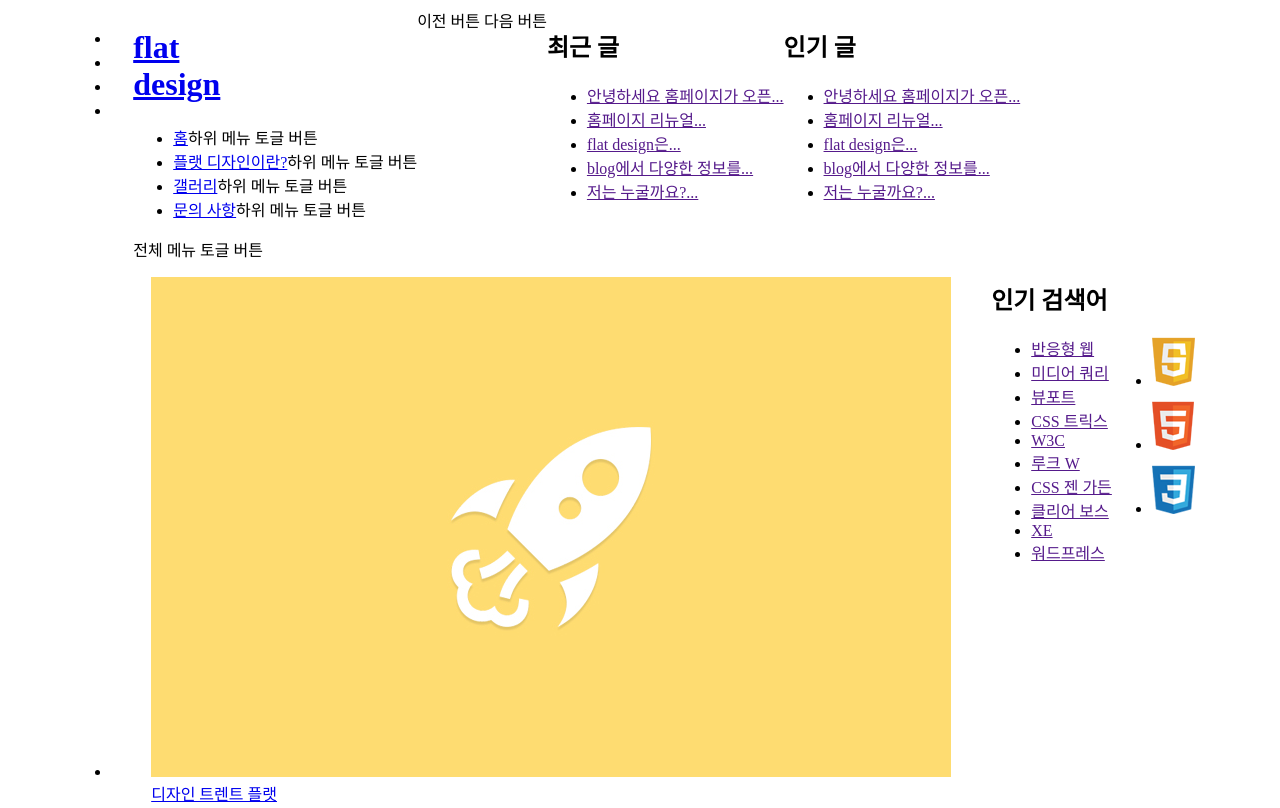
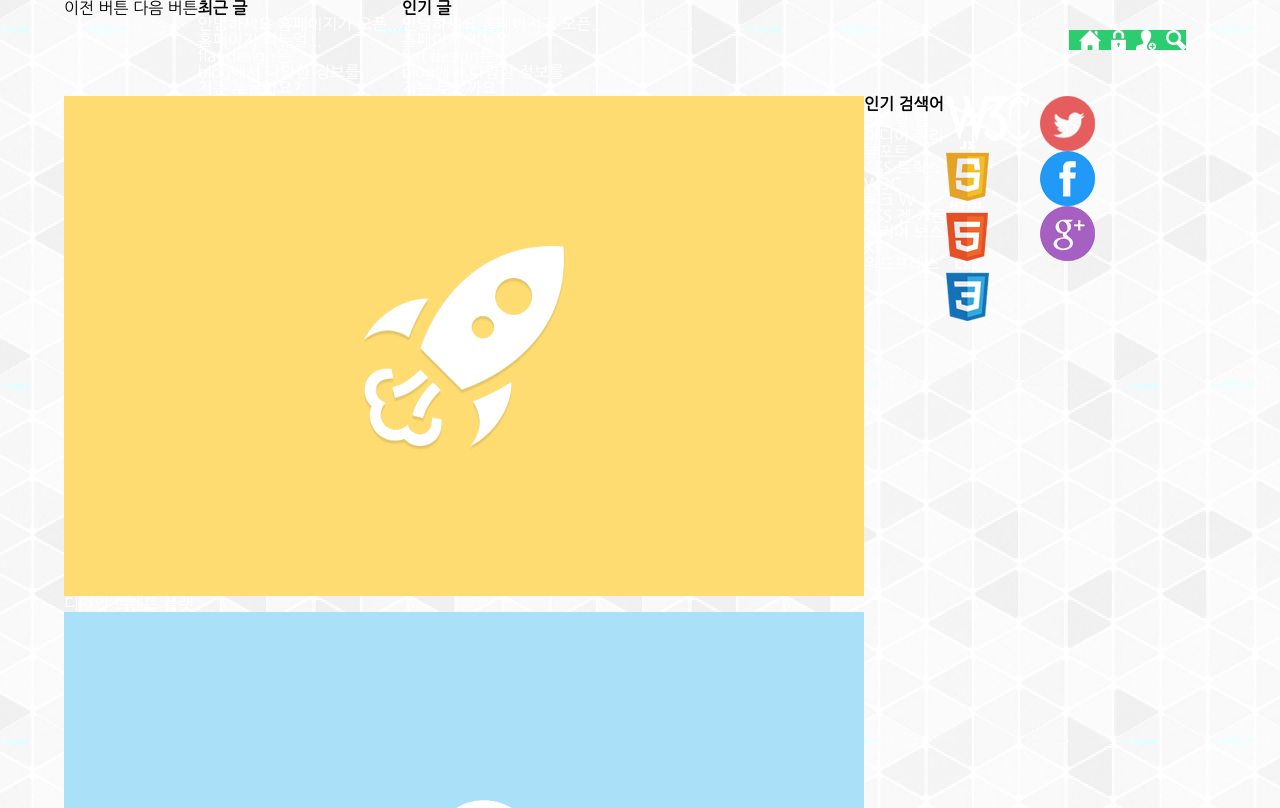
Before and after one commit to dongwook00/responsive-web, a plain HTML site: page index.html in a window 1280 px wide. Shown: the top 808 px of the page. Drawn offline with Linux system fonts and the light colour scheme; files whose address does not match are found by name.

Commit message:
add styles of info section and header

```diff
--- /dev/null
+++ b/css/index.css
@@ -0,0 +1,137 @@
+#wrap {
+  display: flex;
+  flex-flow: column nowrap;
+  width: 80%;
+  margin: 0 auto;
+  max-width: 1200px;
+}
+
+#wrap section {
+  box-sizing: border-box;
+}
+
+
+.info_section {
+  order: 1;
+  width: 100%;
+  background: #2ecc71;
+  border-bottom: 1px solid #39d67c;
+}
+
+.info_list {
+  display: flex;
+}
+
+.info_list li {
+  width: 25%;
+  text-align: center;
+}
+
+.info_list li a {
+  display: block;
+  padding: 15px 0;
+  padding: 0.938rem 0;
+}
+
+.header {
+  display: flex;
+  order: 2;
+  flex-direction: column;
+  position: relative;
+  width: 100%;
+}
+
+.logo {
+  order: 1;
+  width: 100%;
+  padding: 30px 0;
+  padding: 1.875rem 0;
+  font-size: 1.188em;
+  font-size: 1.188rem;
+  line-height: 21px;
+  line-height: 1.313rem;
+  text-align: center;
+  text-transform: uppercase;
+  background: #2ecc71;
+  text-shadow: 0px 1px 1px #25ab5e;
+}
+
+.nav {
+  order: 2;
+  width: 100%;
+}
+
+.gnb li {
+  display: flex;
+  background: #2c3e50;
+}
+
+.gnb li a {
+  width: 80%;
+  padding: 20px 0;
+  padding: 1.250rem 0;
+  font-size: 0.938rem;
+  font-size: 0.938rem;
+  text-indent: 20px;
+  text-indent: 1.250rem;
+  font-weight: bold;
+  text-transform: uppercase;
+}
+
+.gnb li span {
+  width: 20%;
+  text-indent: -9999px;
+  background: url(images/s_images/sub_menu_toggle_btn.png) center center no-repeat;
+  cursor: pointer;
+}
+
+.sub_menu_toggle_btn {
+  display: block;
+  width: 30px;
+  width: 1.875rem;
+  height: 30px;
+  height: 1.875rem;
+  position: absolute;
+  top: 10px;
+  top: 0.625rem;
+  right: 10px;
+  right: 0.625rem;
+  text-indent: -9999px;
+  background: url(images/s_images/menu_toggle_btn.png) no-repeat;
+  cursor: pointer;
+}
+
+@media all and (min-width: 768px) {
+  #wrap {
+    flex-flow: row wrap;
+  }
+}
+
+@media all and (min-width: 960px) {
+  #wrap {
+    position: relative;
+    width: 90%;
+  }
+
+  .info_section {
+    order: 0;
+    position: absolute;
+    top: 30px;
+    top: 1.875rem;
+    right: 30px;
+    right: 1.875rem;
+    z-index: 30;
+    width: auto;
+    border-bottom: 0;
+  }
+
+  .info_list li {
+    width: auto;
+    margin-left: 15px;
+    margin-left: 0.625rem;
+  }
+
+  .info_list li a {
+    padding: 0;
+  }
+}
--- a/index.html
+++ b/index.html
@@ -4,37 +4,11 @@
   <meta charset="UTF-8">
   <meta name="viewport" content="width=device-width, initial-scale=1, minimum-scale=1, maximum-scale=1, user-scalable=no">
   <title>FLAT DESIGN</title>
-  <link rel="stylesheet" href="text/css" href="css/reset.css">
-  <link rel="stylesheet" href="text/css" href="">
+  <link rel="stylesheet" type="text/css" href="css/reset.css">
+  <link rel="stylesheet" type="text/css" href="css/index.css">
   <link rel="shortcut icon" href="images/favicon/favicon.ico">
   <link rel="apple-touch-icon-precomposed" href="images/favicon/flat-design-touch.png">
   <script src="js/jquery.min.js"></script>
-  <style>
-    #wrap {
-      display: flex;
-      flex-flow: column nowrap;
-      width: 80%;
-      margin: 0 auto;
-      max-width: 1200px;
-    }
-
-    #wrap section {
-      box-sizing: border-box;
-    }
-
-    @media all and (min-width: 768px) {
-      #wrap {
-        flex-flow: row wrap;
-      }
-    }
-
-    @media all and (min-width: 960px) {
-      #wrap {
-        position: relative;
-        width: 90%;
-      }
-    }
-  </style>
 </head>
 <body>
   <div id="wrap">
```
